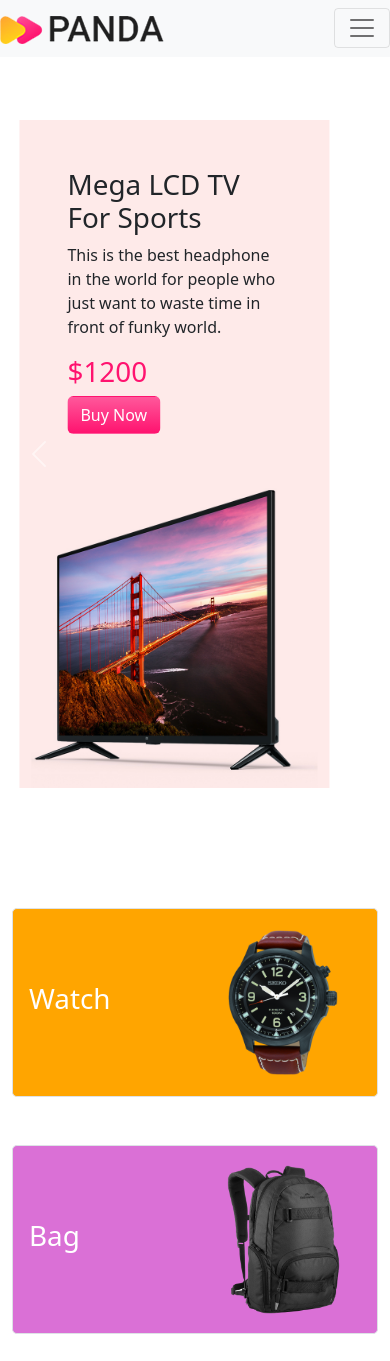
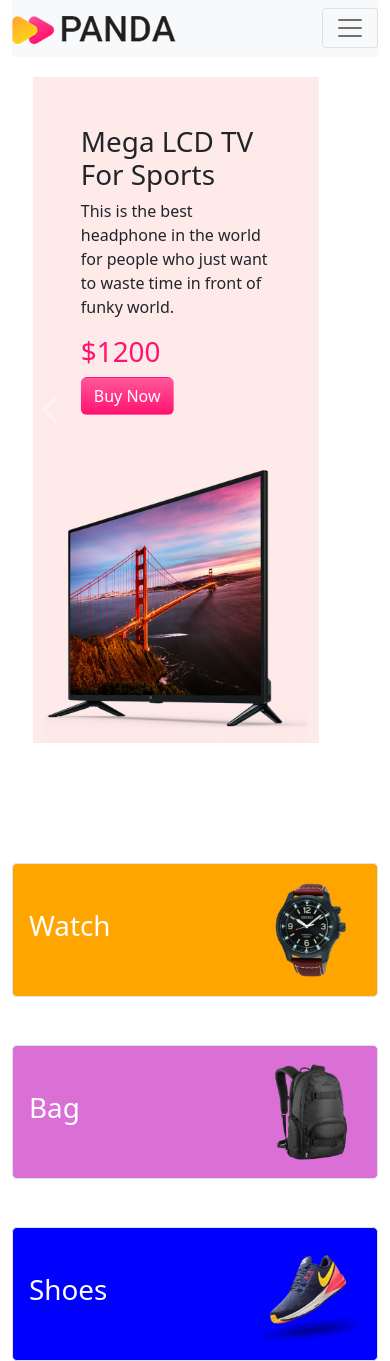
Before and after one commit to PrantaDas/Panda-commerce, a plain HTML site: page index.html in a window 390 px wide. Shown: the top 1361 px of the page. Drawn offline with nearby package versions, Linux system fonts and the light colour scheme.

Commit message:
responsive done

```diff
--- a/css/styles.css
+++ b/css/styles.css
@@ -27,3 +27,6 @@
     background-color: blue;
     color: white;
 }
+.catagories img{
+    width: 100px;
+}
--- a/index.html
+++ b/index.html
@@ -7,12 +7,13 @@
     <link href="https://cdn.jsdelivr.net/npm/bootstrap@5.1.3/dist/css/bootstrap.min.css" rel="stylesheet" integrity="sha384-1BmE4kWBq78iYhFldvKuhfTAU6auU8tT94WrHftjDbrCEXSU1oBoqyl2QvZ6jIW3" crossorigin="anonymous">
     <link rel="stylesheet" href="./css/styles.css">
     <script src="https://kit.fontawesome.com/01b882f6f7.js" crossorigin="anonymous"></script>
+    <link rel="shortcut icon" href="./images/ficon.png" type="image/x-icon">
     <title>Panda Commerce</title>
 </head>
 <body>
-    <header>
-        <div class="container">
-            <nav class="navbar navbar-expand-lg navbar-light bg-light fixed-top">
+
+        <section class="container">
+            <nav class="navbar navbar-expand-lg navbar-light bg-light sticky-top">
                 <a class="navbar-brand" href="#">
                     <img src="images/logo.png" alt="">
                 </a>
@@ -94,8 +95,8 @@
                 </button>
               </div>
               </div>
-          </div>
-    </header>
+            </section>
+
     <main>
           <section class="container catagories ">
                 <div class="row g-5">
@@ -133,7 +134,7 @@
                   <div class="card h-100 border-0 shadow-lg rounded-3">
                     <img src="./images/shoes/shoe-1.png" class="card-img-top" alt="...">
                     <div class="card-body">
-                      <h5 class="card-title">Supply 350
+                      <h5 class="card-title p-clr">Supply 350
                     </h5>
                     <h5 class="price">$120</h5>
                       <p class="card-text">This is a wider card with supporting text below as a natural lead-in to additional content. This content is a little bit longer.</p>
@@ -228,8 +229,8 @@
                     </h1>
                     <p>Get updates on sales, specials and more
                     </p>
-                    <input type="text" name="" id="" placeholder="Input Your Email"><br><br>
-                    <button type="button" class="btn btn-style">Submit</button>
+                    <input type="text" name="" id="" placeholder="Input Your Email Here!"><br><br>
+                    <button type="button" class="btn btn-style ">Submit</button>
                 </div>
             </div>
           </section>
```
Also changed, not shown: images/ficon.png (added).
